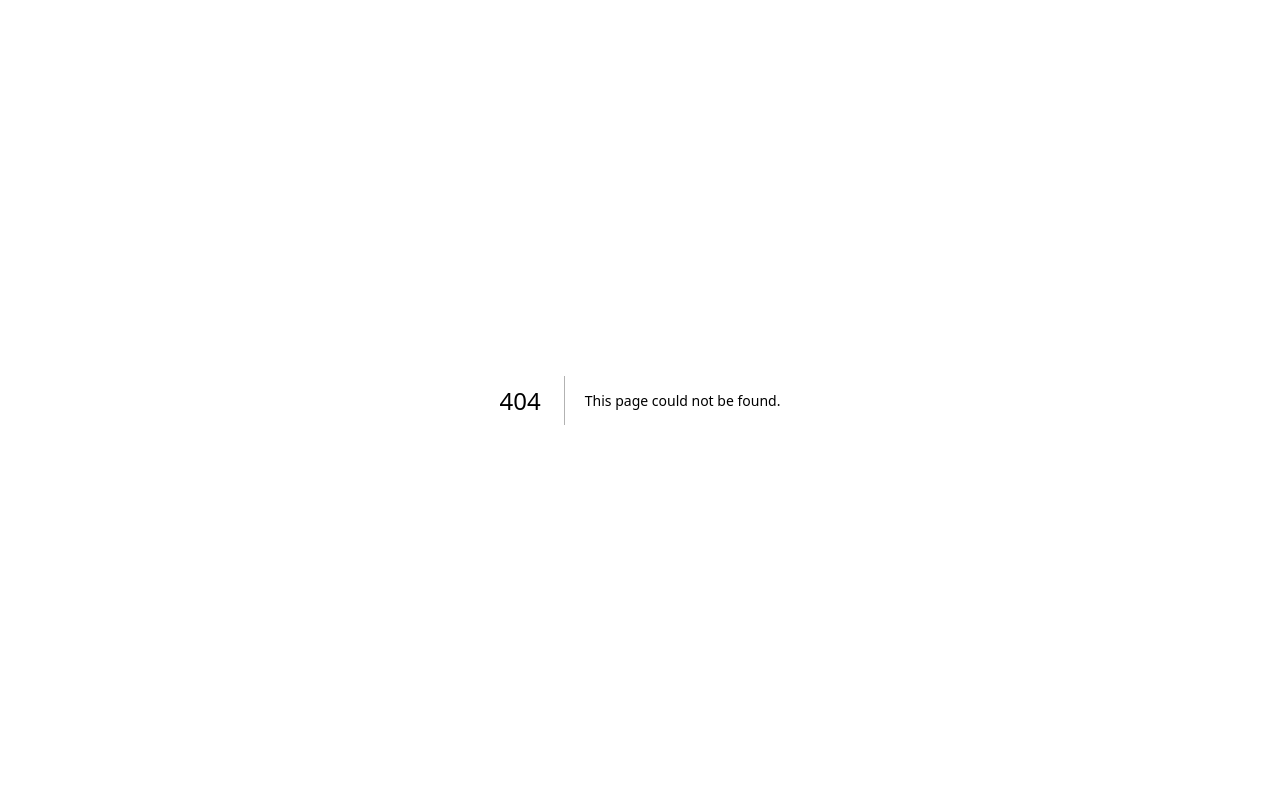
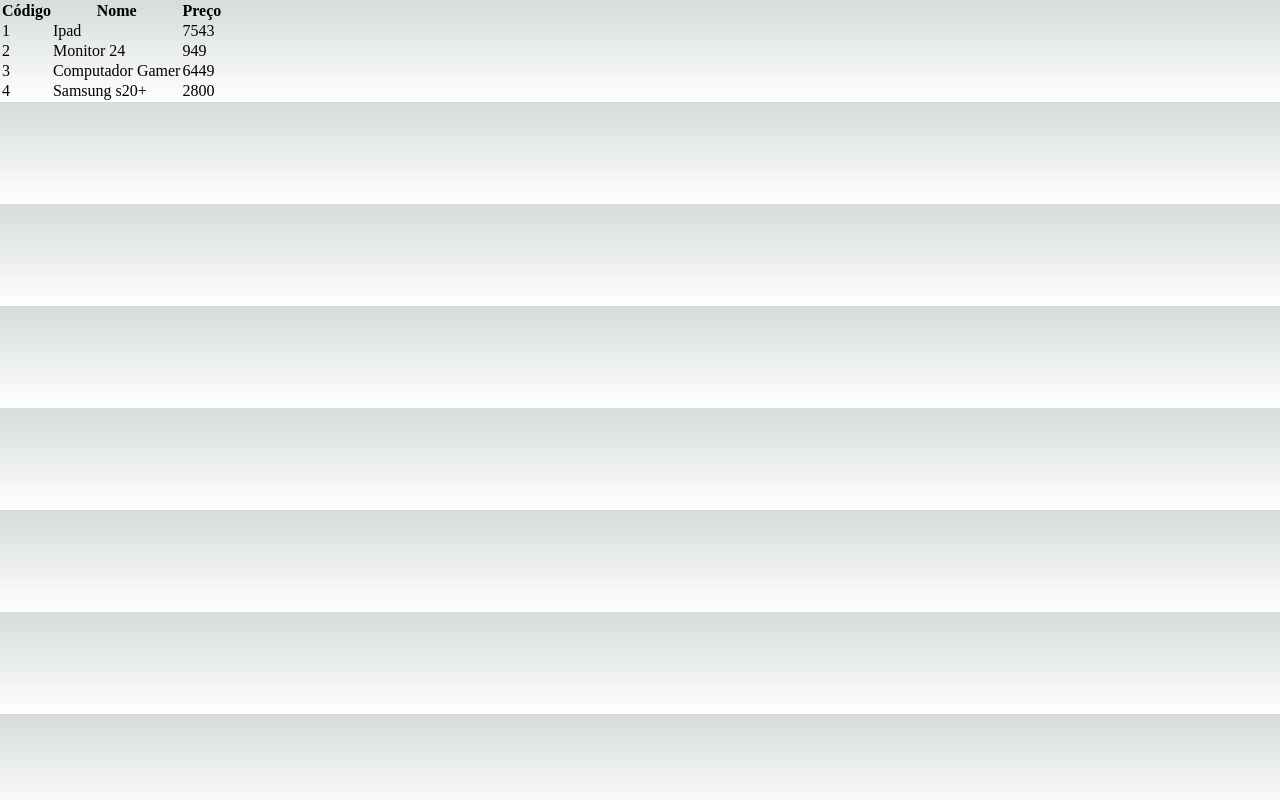
Before and after one commit to davidasteixeira/NextJS, a Next.js app in the folder exercicios/: page /render/repeticao2 in a window 1280 px wide. Before the commit this address had no page. Built offline with nearby package versions, Linux system fonts and the light colour scheme.

Commit message:
feat:create component for show objecto list

```diff
--- /dev/null
+++ b/exercicios/data/listaProdutos.js
@@ -0,0 +1,8 @@
+import Produto from "../model/produto";
+
+export default [
+  new Produto(1, "Ipad", 7543),
+  new Produto(2, "Monitor 24", 949),
+  new Produto(3, "Computador Gamer", 6449),
+  new Produto(4, "Samsung s20+", 2800),
+];
--- /dev/null
+++ b/exercicios/model/produto.js
@@ -0,0 +1,23 @@
+export default class Produto {
+  #id;
+  #nome;
+  #preco;
+
+  constructor(id, nome, preco) {
+    this.#id = id;
+    this.#nome = nome;
+    this.#preco = preco;
+  }
+
+  get id() {
+    return this.#id;
+  }
+
+  get nome() {
+    return this.#nome;
+  }
+
+  get preco() {
+    return this.#preco;
+  }
+}
--- /dev/null
+++ b/exercicios/src/pages/render/repeticao2.jsx
@@ -0,0 +1,30 @@
+import listaProdutos from "../../../data/listaProdutos";
+
+export default function repeticao2() {
+  function renderizarLinhas() {
+    return listaProdutos.map((produto) => {
+      return (
+        <tr key={produto.id}>
+          <td>{produto.id}</td>
+          <td>{produto.nome}</td>
+          <td>{produto.preco}</td>
+        </tr>
+      );
+    });
+  }
+
+  return (
+    <div>
+      <table>
+        <thead>
+          <tr>
+            <th>Código</th>
+            <th>Nome</th>
+            <th>Preço</th>
+          </tr>
+        </thead>
+        <tbody>{renderizarLinhas()}</tbody>
+      </table>
+    </div>
+  );
+}
```
